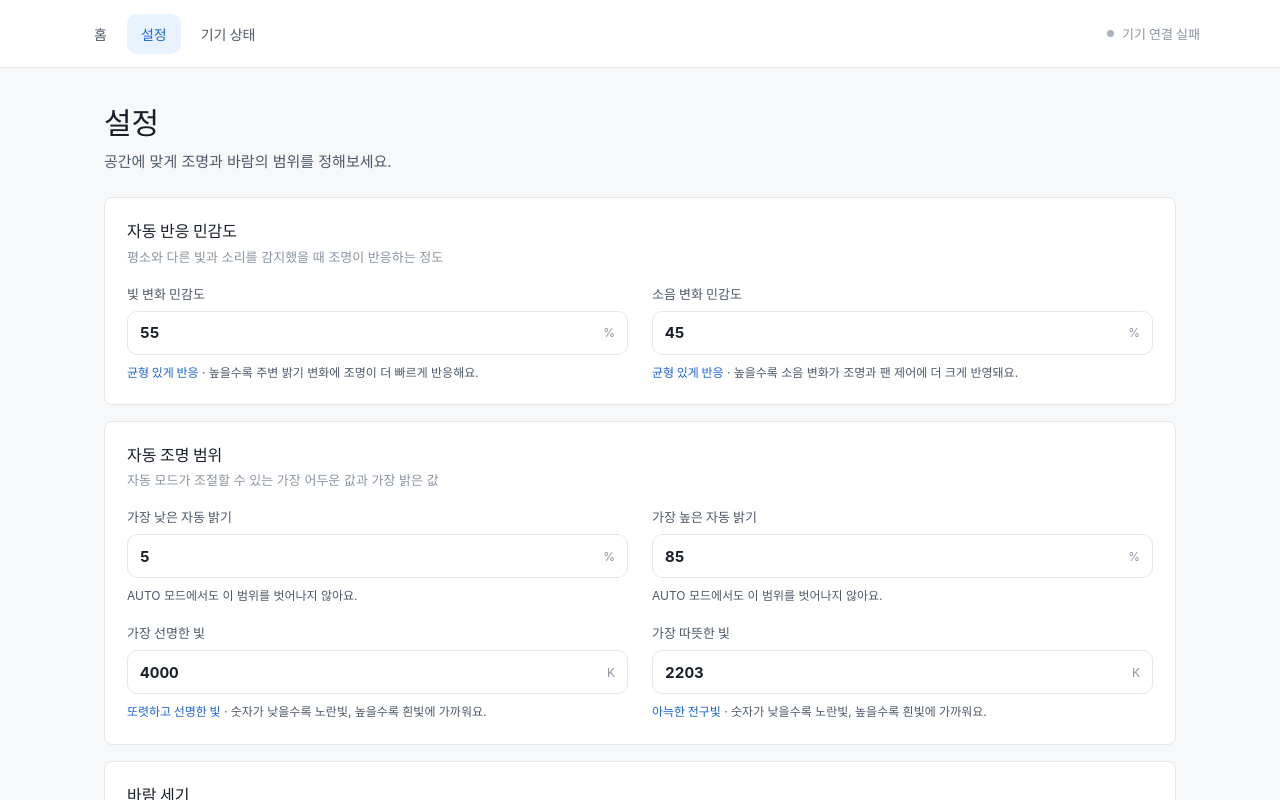
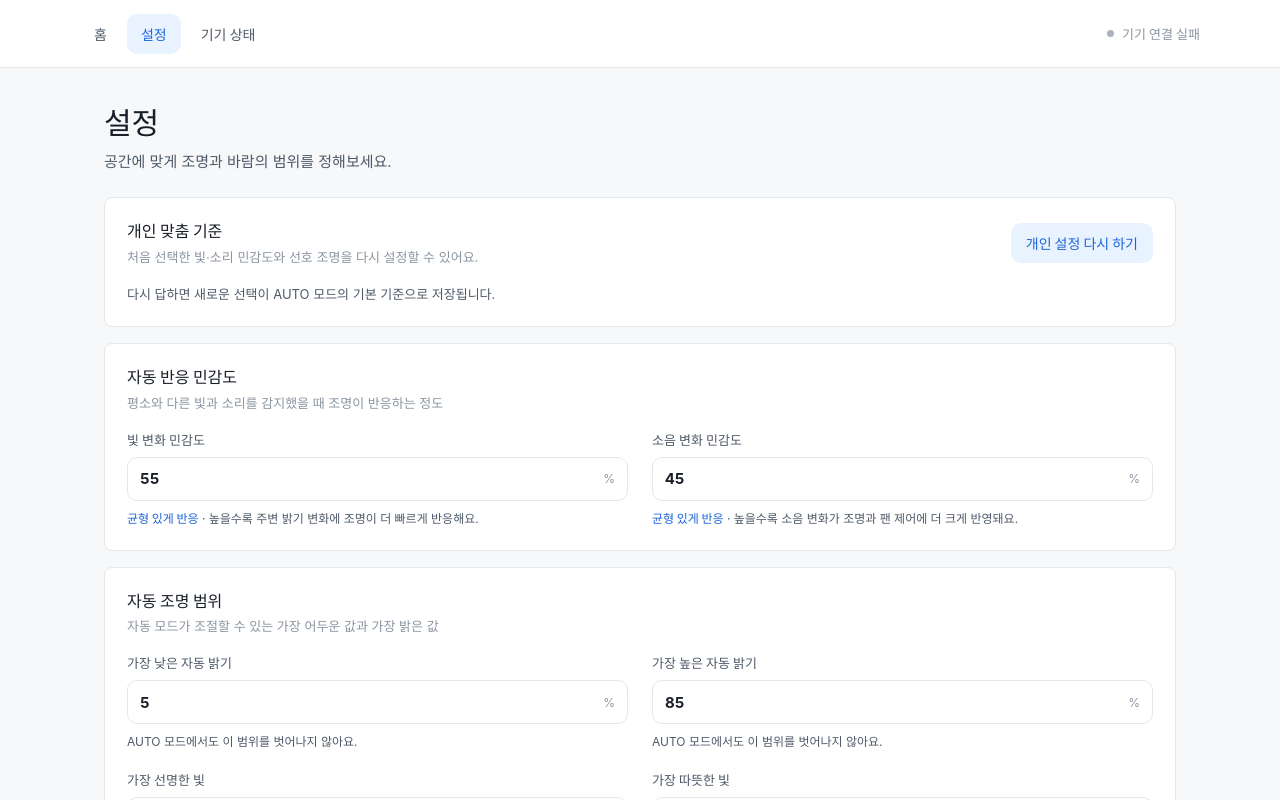
Before and after one commit to lunDreame/SensoryShield, a React (Vite) app in the folder frontend/: page / in a window 1280 px wide. Both pictures are taken after a click on the button "설정". Shown: the top 800 px of the page. Built offline with nearby package versions, Linux system fonts and the light colour scheme; no server answers.

Commit message:
feat: allow profile setup to be repeated

```diff
--- a/frontend/src/app/App.tsx
+++ b/frontend/src/app/App.tsx
@@ -41,7 +41,7 @@ export function App() {
         </span>
       </nav>
       {route === "dashboard" ? <DashboardPage status={status} updatedAt={updatedAt} connectionError={error !== null} /> : null}
-      {route === "settings" ? <SettingsPage /> : null}
+      {route === "settings" ? <SettingsPage onRestartOnboarding={setProfile} /> : null}
       {route === "diagnostics" ? <DiagnosticsPage status={status} /> : null}
     </div>
   );
--- a/frontend/src/pages/settings/SettingsPage.tsx
+++ b/frontend/src/pages/settings/SettingsPage.tsx
@@ -29,7 +29,11 @@ const labels: Record<EditableConfigKey, { title: string; unit: string }> = {
   occupancyTimeoutMs: { title: "자동 제어 유지 시간", unit: "분" }
 };
 
-export function SettingsPage() {
+interface SettingsPageProps {
+  onRestartOnboarding: (config: AppConfig) => void;
+}
+
+export function SettingsPage({ onRestartOnboarding }: SettingsPageProps) {
   const [config, setConfig] = useState(initialConfig);
   const [drafts, setDrafts] = useState<Partial<Record<EditableConfigKey, string>>>({});
   const [state, setState] = useState("변경 사항 없음");
@@ -131,6 +135,20 @@ export function SettingsPage() {
     }
   }
 
+  async function restartOnboarding() {
+    const next = { ...config, profileConfigured: false };
+    setPending(true);
+    setError(null);
+    try {
+      await saveProfile(next);
+      onRestartOnboarding(next);
+    } catch {
+      setError("기기와 연결할 수 없어 개인 설정을 시작하지 못했어요.");
+    } finally {
+      setPending(false);
+    }
+  }
+
   return (
     <main className="page-grid">
       <section className="overview">
@@ -139,6 +157,10 @@ export function SettingsPage() {
           <p>공간에 맞게 조명과 바람의 범위를 정해보세요.</p>
         </div>
       </section>
+      <Panel title="개인 맞춤 기준" subtitle="처음 선택한 빛·소리 민감도와 선호 조명을 다시 설정할 수 있어요."
+        action={<button className="button button-weak" type="button" disabled={pending} onClick={() => void restartOnboarding()}>개인 설정 다시 하기</button>}>
+        <p className="profile-setting-note">다시 답하면 새로운 선택이 AUTO 모드의 기본 기준으로 저장됩니다.</p>
+      </Panel>
       <Panel title="자동 반응 민감도" subtitle="평소와 다른 빛과 소리를 감지했을 때 조명이 반응하는 정도">
         <div className="settings-grid">
           {(["lightWeight", "soundWeight"] as EditableConfigKey[]).map((key) => (
```
